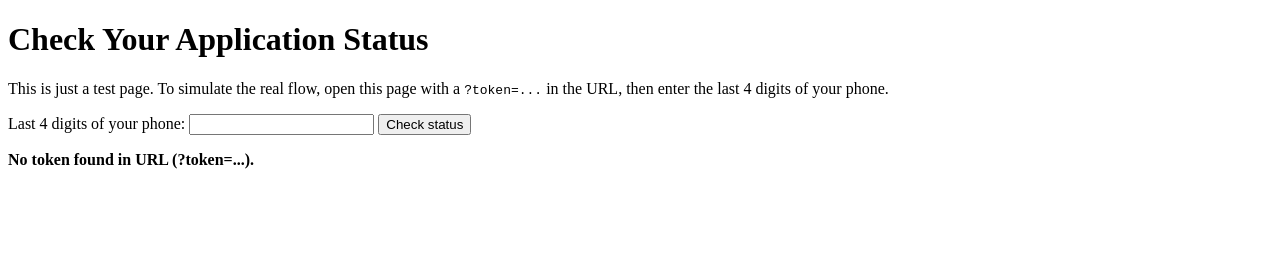
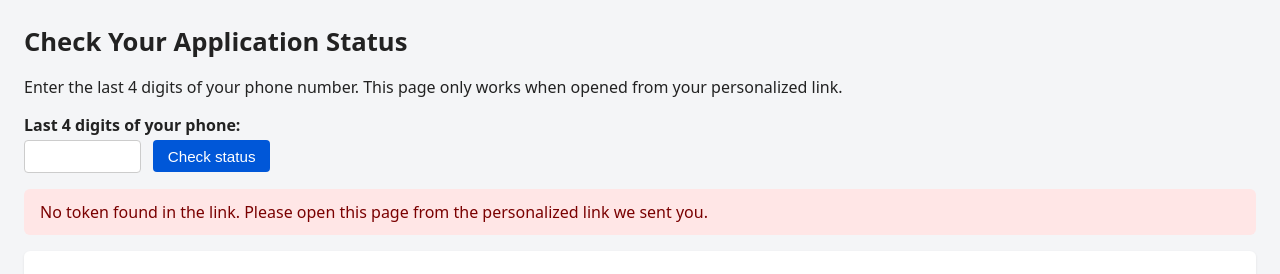
Before and after one commit to vetdre/candidate-status-portal, a plain HTML site: page index.html in a window 1280 px wide. Both pictures are taken after a click on the button "Check status". Drawn offline with nearby package versions, Linux system fonts and the light colour scheme.

Commit message:
Update index.html

```diff
--- a/index.html
+++ b/index.html
@@ -4,13 +4,90 @@
   <meta charset="UTF-8" />
   <title>Candidate Status Check</title>
   <meta name="viewport" content="width=device-width, initial-scale=1" />
+
+  <style>
+    body {
+      font-family: system-ui, -apple-system, BlinkMacSystemFont, "Segoe UI", sans-serif;
+      margin: 0;
+      padding: 1.5rem;
+      background: #f4f5f7;
+      color: #222;
+    }
+
+    h1 {
+      margin-top: 0;
+      font-size: 1.6rem;
+    }
+
+    label {
+      display: block;
+      margin-bottom: 0.25rem;
+      font-weight: 600;
+    }
+
+    input {
+      padding: 0.4rem 0.6rem;
+      font-size: 1rem;
+      border-radius: 4px;
+      border: 1px solid #ccc;
+      width: 6rem;
+      margin-right: 0.5rem;
+    }
+
+    button {
+      padding: 0.45rem 0.9rem;
+      font-size: 0.95rem;
+      border-radius: 4px;
+      border: none;
+      background: #0057d8;
+      color: #fff;
+      cursor: pointer;
+    }
+
+    button:hover {
+      background: #0040a6;
+    }
+
+    .notice {
+      padding: 0.75rem 1rem;
+      border-radius: 6px;
+      margin: 0.75rem 0;
+    }
+
+    .notice-info {
+      background: #e6f0ff;
+      color: #003366;
+    }
+
+    .notice-error {
+      background: #ffe6e6;
+      color: #7a0000;
+    }
+
+    #result {
+      margin-top: 1rem;
+      padding: 1rem;
+      border-radius: 6px;
+      background: #fff;
+      box-shadow: 0 1px 3px rgba(0, 0, 0, 0.08);
+    }
+
+    #result h2 {
+      margin-top: 0;
+      margin-bottom: 0.5rem;
+    }
+
+    #result p {
+      margin: 0.25rem 0;
+    }
+  </style>
 </head>
 <body>
   <h1>Check Your Application Status</h1>
 
   <p>
-    This is just a test page. To simulate the real flow, open this page with a
-    <code>?token=...</code> in the URL, then enter the last 4 digits of your phone.
+    Enter the last 4 digits of your phone number. This page only works when opened
+    from your personalized link.
   </p>
 
   <div style="margin: 1rem 0;">
@@ -19,62 +96,70 @@
     <button onclick="checkStatus()">Check status</button>
   </div>
 
-  <div id="status" style="margin: 0.5rem 0; font-weight: bold;"></div>
-  <div id="result" style="margin-top: 1rem;"></div>
+  <div id="status" class="notice notice-info"></div>
+  <div id="result"></div>
 
   <!-- Supabase client -->
   <script src="https://cdn.jsdelivr.net/npm/@supabase/supabase-js@2"></script>
   <script>
-    // 🔴 IMPORTANT:
-    // Replace these two values with the ones you already have working.
-    const SUPABASE_URL = 'https://nnauvyublclfeqizpawr.supabase.co';
-    const SUPABASE_ANON_KEY = 'YOUR_PUBLISHABLE_KEY_HERE';
+    // TODO: replace these two with your real values
+    const SUPABASE_URL = 'https://YOUR-PROJECT-ID.supabase.co';
+    const SUPABASE_PUBLISHABLE_KEY = 'YOUR-PUBLISHABLE-KEY';
 
-    const client = window.supabase.createClient(SUPABASE_URL, SUPABASE_ANON_KEY);
+    const client = window.supabase.createClient(
+      SUPABASE_URL,
+      SUPABASE_PUBLISHABLE_KEY
+    );
 
-    // Helper to format timestamps as 12-hour Eastern time
-    function formatDateTime(isoString) {
-      if (!isoString) return 'N/A';
+    // Helper to format timestamps in local 12-hour time
+    function formatFriendlyDate(value) {
+      if (!value) return 'N/A';
+      const dt = new Date(value);
+      if (Number.isNaN(dt.getTime())) return 'N/A';
 
-      const dt = new Date(isoString);
       return dt.toLocaleString('en-US', {
         year: 'numeric',
         month: 'short',
-        day: '2-digit',
+        day: 'numeric',
         hour: 'numeric',
         minute: '2-digit',
-        hour12: true,                // 12-hour clock with AM/PM
-        timeZone: 'America/New_York' // force Eastern time display
+        hour12: true
       });
     }
 
     async function checkStatus() {
       const statusEl = document.getElementById('status');
       const resultEl = document.getElementById('result');
+
+      // Reset UI
+      statusEl.className = 'notice notice-info';
       statusEl.textContent = '';
       resultEl.innerHTML = '';
 
-      // Get magic token from URL (?token=...)
+      // Get token from URL (?token=...)
       const params = new URLSearchParams(window.location.search);
       const token = params.get('token');
-
       const last4 = document.getElementById('last4').value.trim();
 
       if (!token) {
-        statusEl.textContent = 'No token found in URL (?token=...).';
+        statusEl.className = 'notice notice-error';
+        statusEl.textContent =
+          'No token found in the link. Please open this page from the personalized link we sent you.';
         return;
       }
 
       if (!last4) {
+        statusEl.className = 'notice notice-error';
         statusEl.textContent = 'Enter the last 4 digits of your phone.';
         return;
       }
 
-      statusEl.textContent = 'Checking status...';
+      statusEl.className = 'notice notice-info';
+      statusEl.textContent = 'Checking your status...';
 
       try {
         const { data, error } = await client
-          .from('Candidates')          // Supabase table name
+          .from('Candidates')           // Supabase table name
           .select('*')
           .eq('magic_token', token)
           .eq('last_four', last4);
@@ -82,43 +167,47 @@
         console.log('Supabase response:', { data, error });
 
         if (error) {
-          statusEl.textContent = 'Error talking to Supabase. See console.';
+          statusEl.className = 'notice notice-error';
+          statusEl.textContent = 'Error talking to the status system. Please try again later.';
           console.error(error);
           return;
         }
 
         if (!data || data.length === 0) {
-          statusEl.textContent = 'No matching candidate found.';
+          statusEl.className = 'notice notice-error';
+          statusEl.textContent = 'No matching candidate found. Check your link and last 4 digits.';
           return;
         }
 
         const c = data[0];
+
+        statusEl.className = 'notice notice-info';
         statusEl.textContent = 'Match found.';
 
-        const stageUpdated  = formatDateTime(c.stage_updated);
-        const nextInterview = c.next_interview
-          ? formatDateTime(c.next_interview)
-          : 'Not scheduled';
+        const stageUpdated = formatFriendlyDate(c.stage_updated);
+        const nextInterview = formatFriendlyDate(c.next_interview);
 
-        const recruiterName = c.recruiter || 'N/A';
+        // These assume you have columns: recruiter, hiring_manager in Supabase
+        const recruiter = c.recruiter || 'N/A';
         const hiringManager = c.hiring_manager || 'N/A';
 
         resultEl.innerHTML = `
           <h2>Hello ${c.name || 'there'}</h2>
           <p><strong>Position:</strong> ${c.position || 'N/A'}</p>
           <p><strong>Current stage:</strong> ${c.current_stage || 'N/A'}</p>
+          <p><strong>Recruiter:</strong> ${recruiter}</p>
+          <p><strong>Hiring manager:</strong> ${hiringManager}</p>
           <p><strong>Last updated:</strong> ${stageUpdated}</p>
           <p><strong>Next interview:</strong> ${nextInterview}</p>
-          <p><strong>Recruiter:</strong> ${recruiterName}</p>
-          <p><strong>Hiring manager:</strong> ${hiringManager}</p>
         `;
       } catch (e) {
-        statusEl.textContent = 'Unexpected error. See console.';
+        statusEl.className = 'notice notice-error';
+        statusEl.textContent = 'Unexpected error. Please try again later.';
         console.error(e);
       }
     }
 
-    // make checkStatus available to the button's onclick
+    // Expose for inline onclick
     window.checkStatus = checkStatus;
   </script>
 </body>
```
